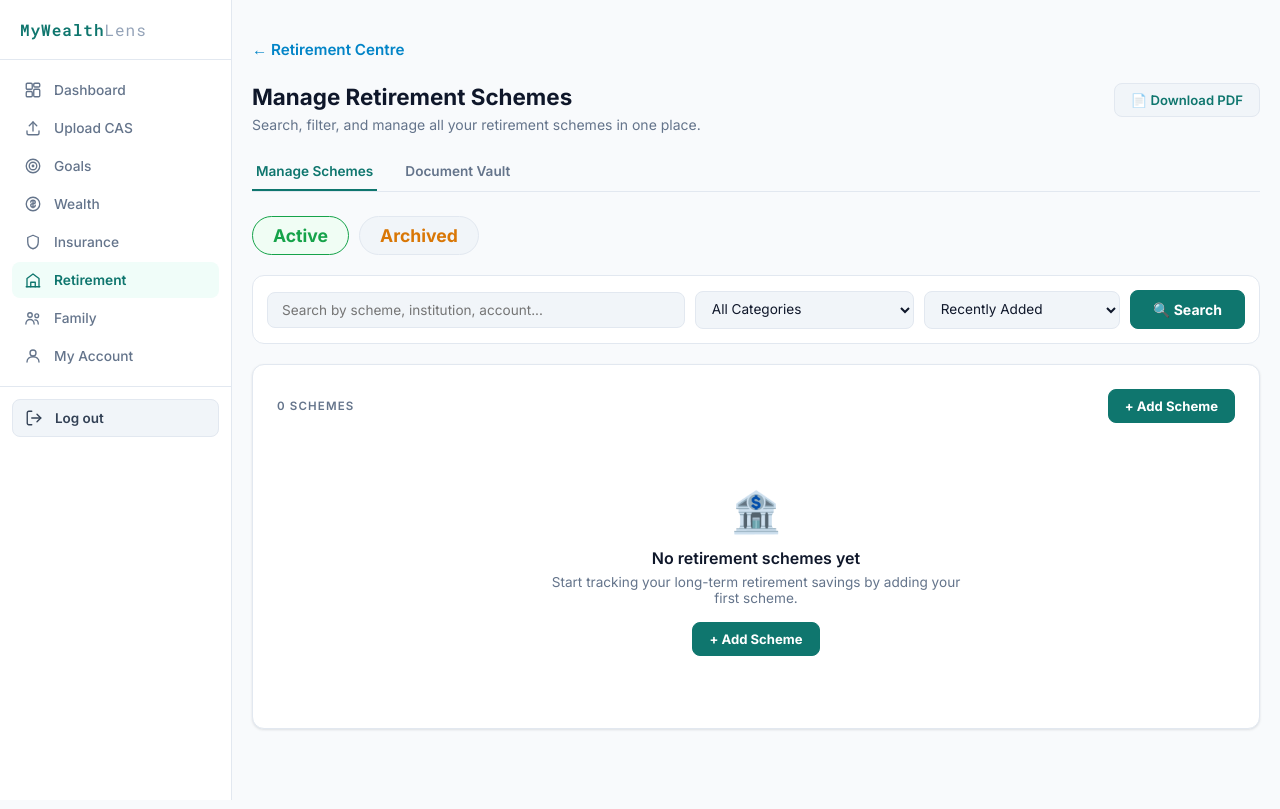
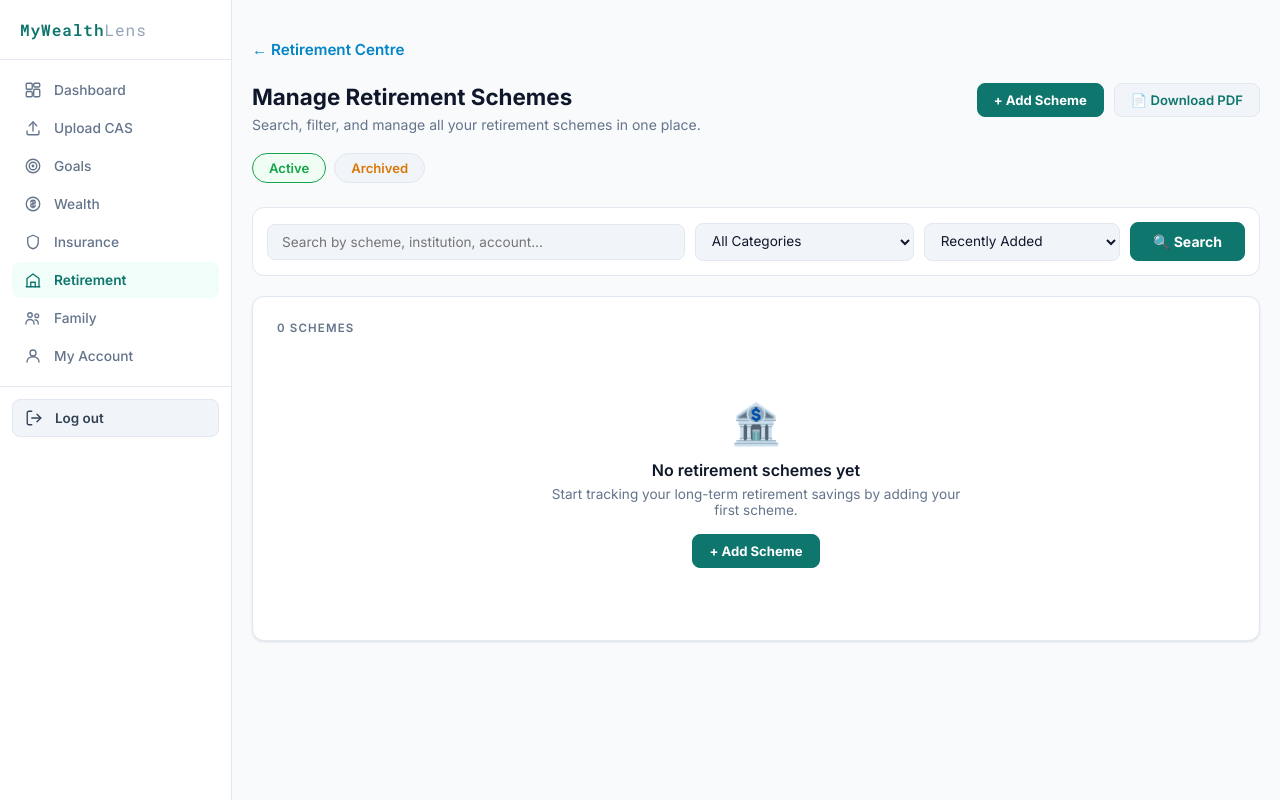
Before and after one commit to mohanglitch-hub/mywealthlens, a Flask app: page /retirement/schemes in a window 1280 px wide. Run offline with Flask 3, Linux system fonts and the light colour scheme; the visitor is signed in with stand-in values (Sample User, id 1); data that the repository does not hold is empty; some libraries are stand-ins or nearby versions.

Commit message:
refactor: Simplify navigation and improve layout in Document Vault and Manage Schemes pages

```diff
--- a/retirement_centre/templates/retirement_centre/manage_schemes.html
+++ b/retirement_centre/templates/retirement_centre/manage_schemes.html
@@ -14,12 +14,10 @@
       <h1>Manage Retirement Schemes</h1>
       <p>Search, filter, and manage all your retirement schemes in one place.</p>
     </div>
-    <a href="{{ url_for('retirement_centre.export_pdf') }}" class="ret-btn-outline">📄 Download PDF</a>
-  </div>
-
-  <div class="ret-tabs">
-    <span class="ret-tab ret-tab-active">Manage Schemes</span>
-    <a href="{{ url_for('retirement_centre.document_vault') }}" class="ret-tab">Document Vault</a>
+    <div style="display:flex; gap:10px; flex-wrap:wrap;">
+      <a href="{{ url_for('retirement_centre.add_scheme') }}" class="ret-btn-add">+ Add Scheme</a>
+      <a href="{{ url_for('retirement_centre.export_pdf') }}" class="ret-btn-outline">📄 Download PDF</a>
+    </div>
   </div>
 
   <!-- ── Status Tabs ── -->
@@ -56,7 +54,6 @@
   <div class="ret-schemes-card">
     <div class="ret-schemes-header">
       <div class="ret-section-label">{{ schemes|length }} Scheme{{ 's' if schemes|length != 1 }}</div>
-      <a href="{{ url_for('retirement_centre.add_scheme') }}" class="ret-btn-add">+ Add Scheme</a>
     </div>
 
     {% if schemes %}
@@ -142,17 +139,9 @@
   .ret-breadcrumb a { color: var(--accent2); text-decoration: none; font-weight: 600; }
   .ret-breadcrumb a:hover { color: var(--accent); }
 
-  .ret-tabs { display: flex; gap: 4px; border-bottom: 1px solid var(--border); margin-bottom: 4px; }
-  .ret-tab {
-    padding: 10px 4px; font-size: 0.85rem; font-weight: 600; color: var(--muted);
-    text-decoration: none; border-bottom: 2px solid transparent; margin-right: 20px;
-  }
-  .ret-tab:hover { color: var(--text2); }
-  .ret-tab-active { color: var(--accent); border-bottom-color: var(--accent); }
-
-  .ret-status-tabs { display: flex; gap: 10px; }
+  .ret-status-tabs { display: flex; gap: 8px; margin-bottom: 4px; }
   .ret-status-tab {
-    padding: 8px 20px; border-radius: 20px; font-size: 1.1rem; font-weight: 700;
+    padding: 6px 16px; border-radius: 16px; font-size: 0.82rem; font-weight: 600;
     background: var(--surface2); border: 1px solid var(--border);
     text-decoration: none; transition: all 0.2s;
   }
```
Also changed, not shown: retirement_centre/templates/retirement_centre/document_vault.html (+0 -10 lines).
